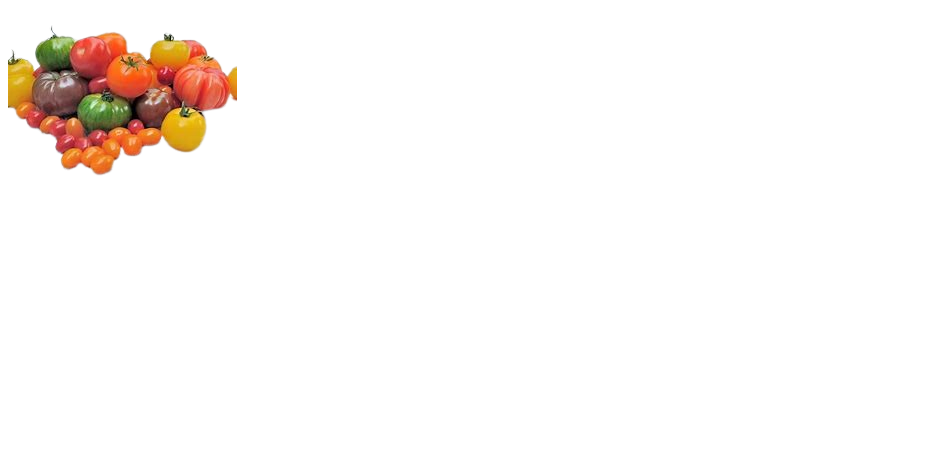
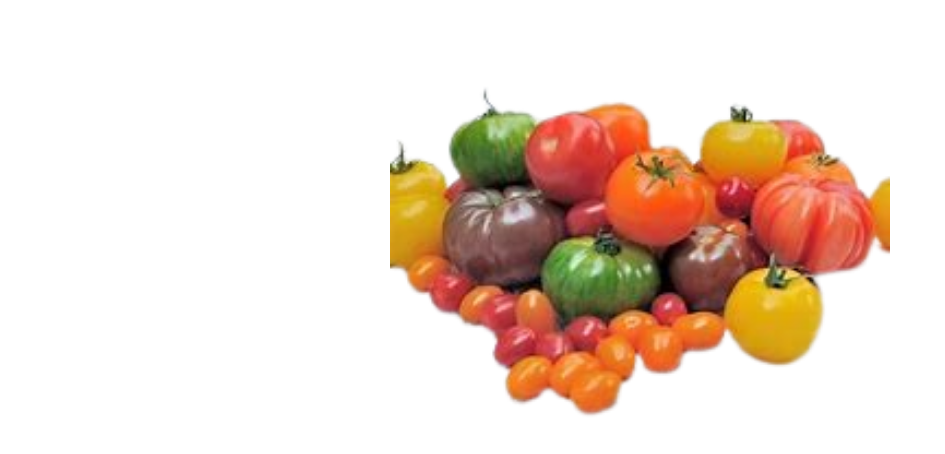
Before and after one commit to JAI2011/JsProject-MeANDRyan, a plain HTML site: page index.html in a window 1280 px wide. Shown: the whole page, without its empty margins (0-945 px from the left). Drawn offline with Linux system fonts and the light colour scheme.

```diff
--- a/index.html
+++ b/index.html
@@ -2,12 +2,13 @@
 <head>
     <meta charset="UTF-8">
     <meta name="viewport" content="width=device-width, initial-scale=1.0">
+    <link rel="stylesheet" href="style.css">
     <title>Document</title>
 </head>
 <body>
 
-    <div class="container">
-        <img src="sigma.png" alt="sigma">
+    <div class="c">
+        <img src="sigma.png" alt="sigma" class="sigma">
     </div>
 </body>
 </html>
--- a/style.css
+++ b/style.css
@@ -1,8 +1,8 @@
-.container img{
-    width: auto;
+.c img.sigma{
+    display: block;
+    width: 500px;
     height: auto;
-    max-width: 500px;
-    max-height: 500px;
     margin-right: auto;
     margin-left: auto;
+    margin-top: 50px;
 }
```
